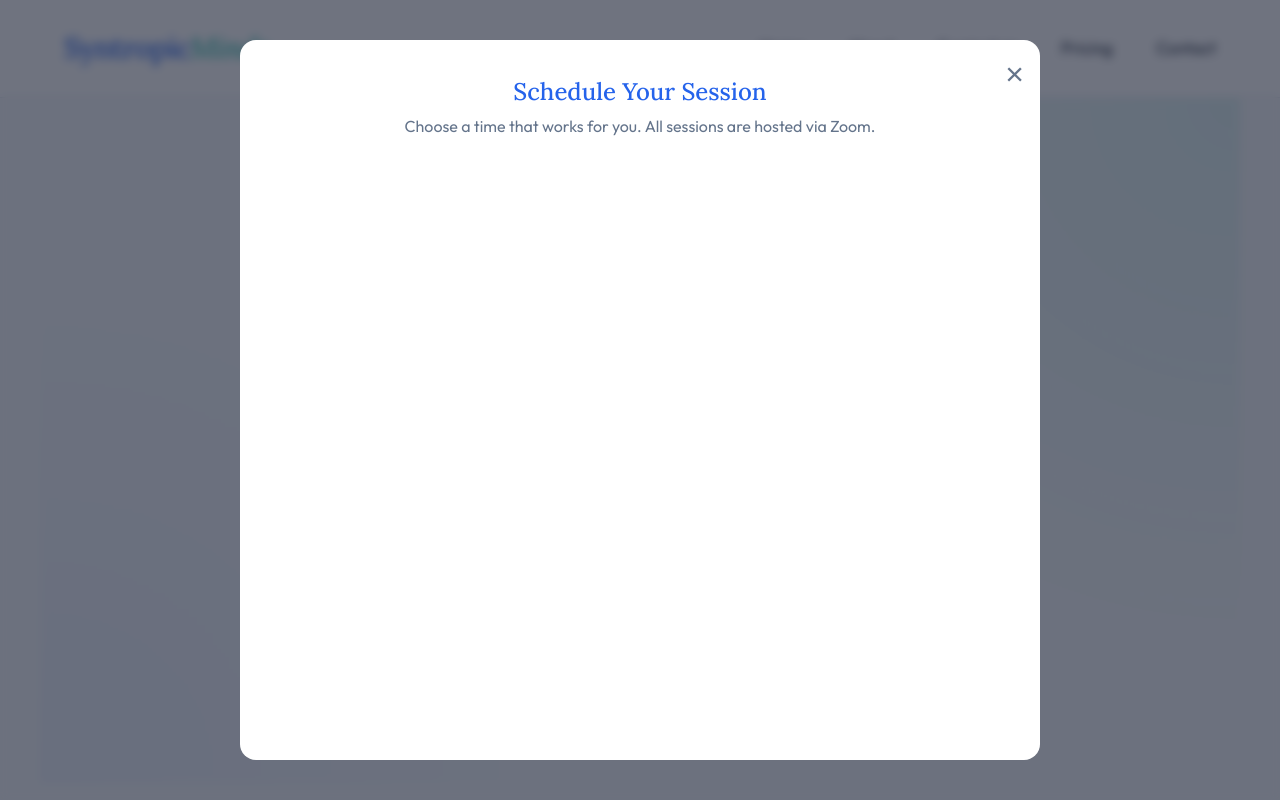
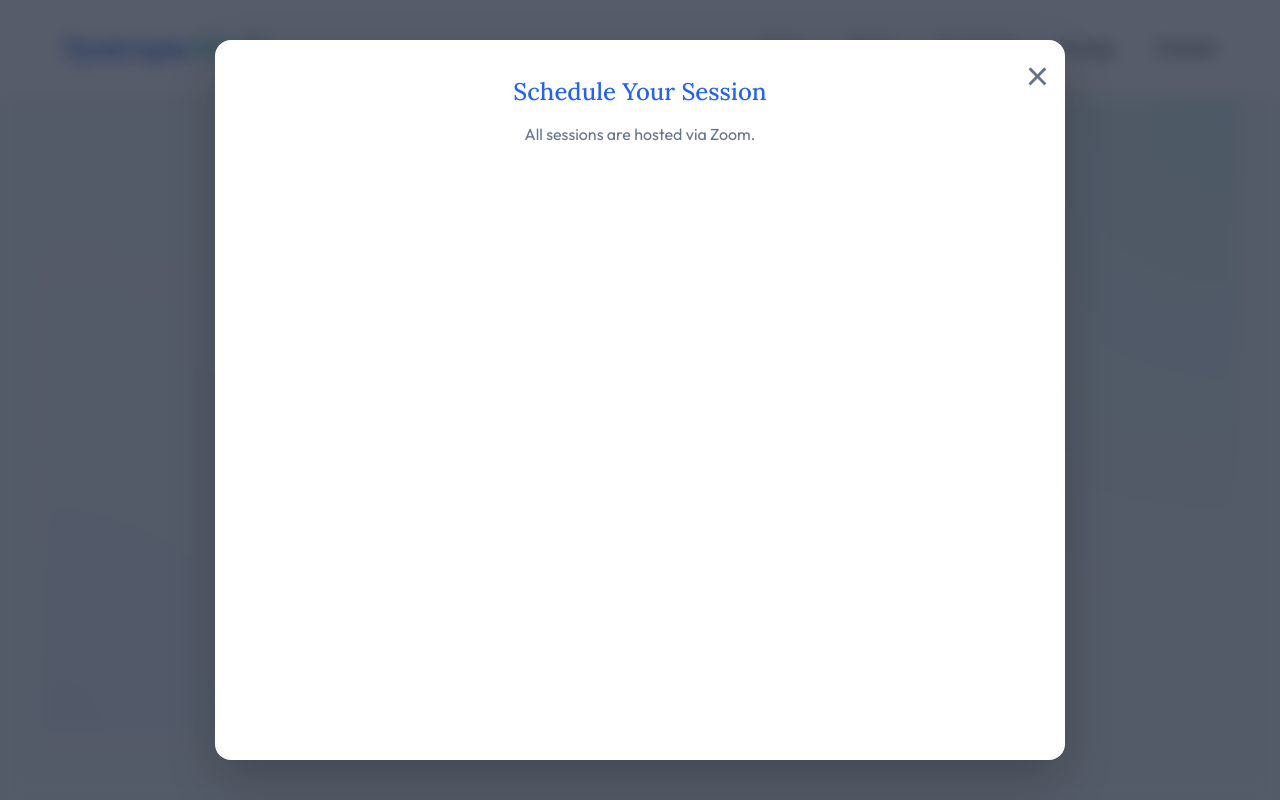
Before and after one commit to anafer25/website-test, a plain HTML site: page index.html in a window 1280 px wide. Both pictures are taken after a click on the button "Book a Session". Shown: the top 800 px of the page. Drawn offline with Linux system fonts and the light colour scheme; a script that the page names is missing.

Commit message:
Update index.html

```diff
--- a/index.html
+++ b/index.html
@@ -3,7 +3,7 @@
 <head>
     <meta charset="UTF-8">
     <meta name="viewport" content="width=device-width, initial-scale=1.0">
-    <title>Syntropic Minds | Ana Rodriguez Mentoring</title>
+    <title>Syntropic Minds | Math & Physics Mentoring</title>
     <link href="https://fonts.googleapis.com/css2?family=Lora:ital,wght@0,400;0,500;0,600;1,400&family=Outfit:wght@300;400;500;600&display=swap" rel="stylesheet">
 
     <style>
@@ -246,33 +246,35 @@
         .modal-overlay {
             position: fixed;
             top: 0; left: 0; width: 100%; height: 100%;
-            background: rgba(15, 23, 42, 0.6);
-            backdrop-filter: blur(5px);
-            display: none;
+            background: rgba(15, 23, 42, 0.7);
+            backdrop-filter: blur(8px);
+            display: none; /* Controlled by JS */
             justify-content: center;
             align-items: center;
-            z-index: 1000;
+            z-index: 2000;
         }
         .modal-content {
             background: white;
             padding: 2rem;
             border-radius: 16px;
             width: 95%;
-            max-width: 800px;
+            max-width: 850px;
             max-height: 90vh;
             overflow-y: auto;
             text-align: center;
             position: relative;
+            box-shadow: 0 20px 50px rgba(0,0,0,0.2);
         }
         .close-btn {
             position: absolute;
             top: 1rem; right: 1rem;
-            font-size: 2rem;
+            font-size: 2.5rem;
             cursor: pointer;
             color: var(--text-muted);
             border: none;
             background: none;
-            z-index: 10;
+            z-index: 2010;
+            line-height: 1;
         }
     </style>
 </head>
@@ -290,7 +292,6 @@
     </header>
 
     <section id="home" class="hero">
-        <p style="text-transform: uppercase; letter-spacing: 2px; color: var(--gold); font-weight: 600; margin-bottom: 1rem;">Ana Rodriguez Mentoring</p>
         <h1>Integrate Calculus <br>with <span>Intuition.</span></h1>
         <p>Welcome to Syntropic Minds. We go beyond rote memorization to help you master the language of the universe through personalized mentoring in Math and Physics.</p>
         <div>
@@ -358,17 +359,17 @@
         <a href="mailto:syntropicminds@gmail.com" style="font-size: 1.5rem; color: var(--blue-deep); text-decoration: none; font-weight: 600;">syntropicminds@gmail.com</a>
 
         <div class="social-links">
-            <a href="https://instagram.com/syntropicminds" target="_blank">Instagram: @syntropicminds</a>
-            <a href="https://tiktok.com/@syntropicminds8" target="_blank">TikTok: @syntropicminds8</a>
-            <a href="https://youtube.com/@syntropicminds8" target="_blank">YouTube: @syntropicminds8</a>
+            <a href="https://instagram.com/syntropicminds" target="_blank">@syntropicminds</a>
+            <a href="https://tiktok.com/@syntropicminds8" target="_blank">TikTok</a>
+            <a href="https://youtube.com/@syntropicminds8" target="_blank">YouTube</a>
         </div>
     </section>
 
     <div class="modal-overlay" id="calendarModal">
         <div class="modal-content">
             <button class="close-btn" onclick="closeModal()">&times;</button>
-            <h2>Schedule Your Session</h2>
-            <p style="margin-bottom: 1rem; color: var(--text-muted);">Choose a time that works for you. All sessions are hosted via Zoom.</p>
+            <h2 style="margin-bottom: 0.5rem;">Schedule Your Session</h2>
+            <p style="margin-bottom: 1.5rem; color: var(--text-muted);">All sessions are hosted via Zoom.</p>
 
             <div class="calendly-inline-widget" data-url="https://calendly.com/syntropicminds/new-meeting?background_color=76baa2&text_color=ffffff&primary_color=ffaf4f" style="min-width:320px;height:700px;"></div>
             <script type="text/javascript" src="https://assets.calendly.com/assets/external/widget.js" async></script>
@@ -383,13 +384,24 @@
     </footer>
 
     <script>
-        function openModal() { document.getElementById('calendarModal').style.display = 'flex'; }
-        function closeModal() { document.getElementById('calendarModal').style.display = 'none'; }
+        const modal = document.getElementById('calendarModal');
 
+        function openModal() {
+            modal.style.display = 'flex';
+            // Prevent body scrolling when modal is open
+            document.body.style.overflow = 'hidden';
+        }
+
+        function closeModal() {
+            modal.style.display = 'none';
+            // Re-enable body scrolling
+            document.body.style.overflow = 'auto';
+        }
+
+        // Close modal when clicking outside of the white box
         window.onclick = function(event) {
-            let modal = document.getElementById('calendarModal');
             if (event.target == modal) {
-                modal.style.display = "none";
+                closeModal();
             }
         }
     </script>
```
